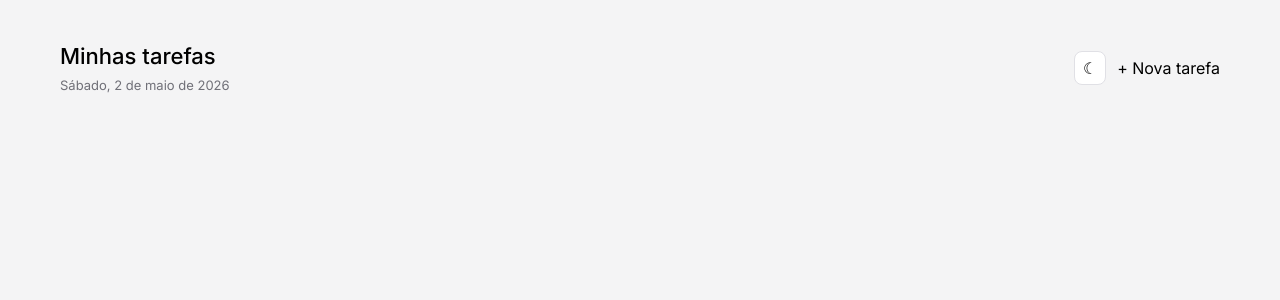
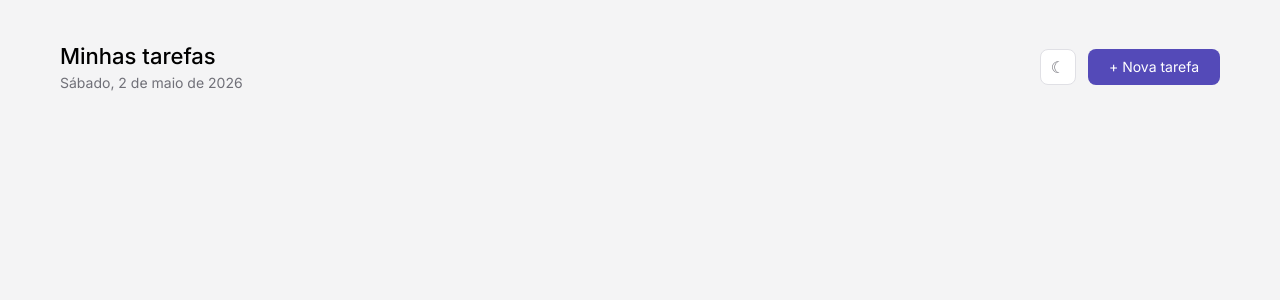
Before and after one commit to Vivian-Queiroz/To-Do, a React (Vite) app: page / in a window 1280 px wide. Shown: the top 300 px of the page. Built offline with nearby package versions, Linux system fonts and the light colour scheme.

Commit message:
add Header styles and global color variables

```diff
--- a/src/App.jsx
+++ b/src/App.jsx
@@ -20,7 +20,7 @@ function App() {
 
   return (
 
-    <div className=" ">
+    <div className="pt-[40px] px-[60px] ">
       <Header
         darkMode={darkMode}
         setDarkMode={() => setDarkMode(!darkMode)}
--- a/src/components/Header/Header.jsx
+++ b/src/components/Header/Header.jsx
@@ -10,15 +10,15 @@ export function Header({ darkMode, setDarkMode, novaTarefa }) {
 
 
   return (
-    <header className="flex items-center justify-between pt-[40px] px-[60px]">
-      <div className="gap-0.75 flex flex-col">
+    <header className="flex items-center justify-between ">
+      <div className="gap-0.70 flex flex-col">
         <h1 className="text-[22px] font-medium">Minhas tarefas</h1>
-        <p className="text-gray text-[13px] first-letter:uppercase">{today}</p>
+        <p className="text-gray text-sm first-letter:uppercase">{today}</p>
       </div>
 
-      <div className="flex gap-2.75">
-        <button className="bg-white border-solid border-gray-light border-[1px] rounded-[8px] w-[32px] h-[34px] flex items-center justify-center" onClick={setDarkMode}>☾</button>
-        <button onClick={novaTarefa}>+ Nova tarefa</button>
+      <div className="flex gap-3">
+        <button className="bg-white border-solid text-base text-gray border-gray-light border rounded-lg cursor-pointer w-9 h-9 flex items-center justify-center" onClick={setDarkMode}>☾</button>
+        <button className="bg-primary text-white text-sm border-solid border-primary rounded-lg cursor-pointer w-33 h-9 " onClick={novaTarefa}>+ Nova tarefa</button>
       </div>
     </header>
   )
--- a/src/index.css
+++ b/src/index.css
@@ -8,7 +8,7 @@ body {
 }
 
 @theme {
-  --color-full: #544AB8;
+  --color-primary: #544AB8;
   --color-danger: #E34A4A;
   --color-success: #1C9E75;
   --color-warning: #BA7517;
```
